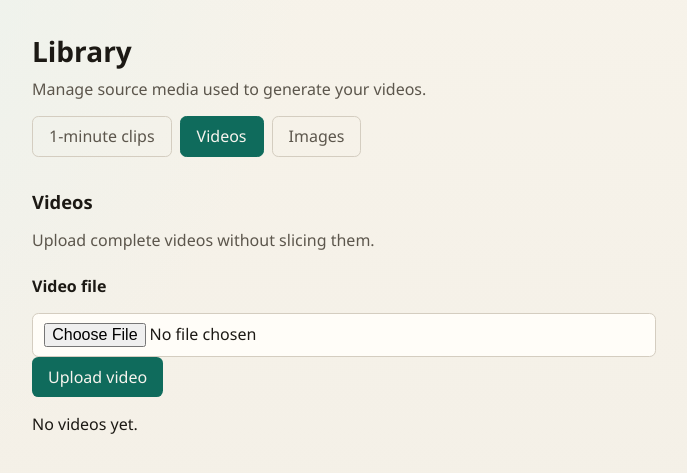
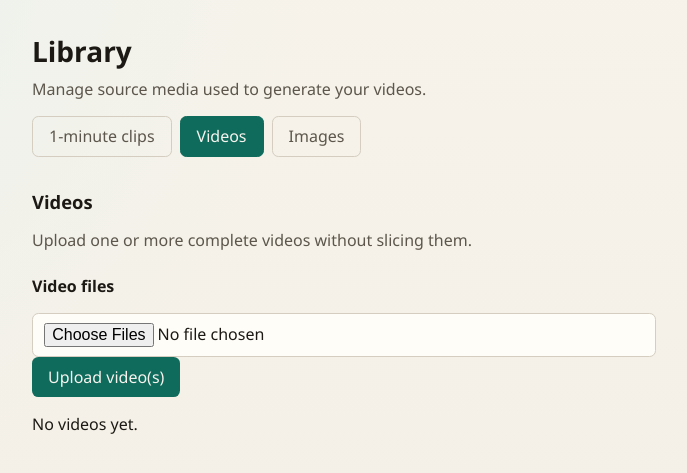
Before and after one commit to gonereng/viral-roblox, a FastAPI app: template src/roblox_viral/web/templates/library.html in a window 1280 px wide, after a click on "Videos". Shown: the part 75-548 px from the top of the page, without its empty margins (296-983 px from the left). Run offline with FastAPI, Linux system fonts and the light colour scheme; the template is opened without the code that fills it, so the values that code supplies are empty; parts of the project's set-up code (start-up, migrations or seed data) failed here and were passed over.

Commit message:
feat(web): allow () in video names and multi-upload on Videos tab
Co-authored-by: Cursor <cursoragent@cursor.com>

```diff
--- a/src/roblox_viral/web/app.py
+++ b/src/roblox_viral/web/app.py
@@ -250,28 +250,50 @@ def create_app(settings: Settings | None = None) -> FastAPI:
     @app.post("/library/videos/upload", response_model=None)
     async def library_video_upload(
         request: Request,
-        file: UploadFile = File(...),
+        files: list[UploadFile] = File(...),
         _: None = Depends(require_login),
     ) -> Response:
         settings = request.app.state.settings
-        try:
-            data = await _read_upload_capped(file)
-            saved = save_video(settings, file.filename or "", data)
-        except (ValueError, FileNotFoundError) as exc:
+        if not files:
             return templates.TemplateResponse(
                 request,
                 "library.html",
-                _library_ctx(settings, error=str(exc), tab="videos"),
+                _library_ctx(
+                    settings,
+                    error="Select at least one video file",
+                    tab="videos",
+                ),
                 status_code=400,
             )
+        saved_names: list[str] = []
+        errors: list[str] = []
+        for file in files:
+            name = file.filename or ""
+            if not name:
+                continue
+            try:
+                data = await _read_upload_capped(file)
+                saved = save_video(settings, name, data)
+                saved_names.append(saved.name)
+            except (ValueError, FileNotFoundError) as exc:
+                errors.append(f"{name}: {exc}")
+        if not saved_names:
+            detail = "; ".join(errors) if errors else "No video files uploaded"
+            return templates.TemplateResponse(
+                request,
+                "library.html",
+                _library_ctx(settings, error=detail, tab="videos"),
+                status_code=400,
+            )
+        message = (
+            f"Uploaded {len(saved_names)} video(s): {', '.join(saved_names)}."
+        )
+        if errors:
+            message += f" Some failed: {'; '.join(errors)}."
         return templates.TemplateResponse(
             request,
             "library.html",
-            _library_ctx(
-                settings,
-                message=f"Uploaded video: {saved.name}.",
-                tab="videos",
-            ),
+            _library_ctx(settings, message=message, tab="videos"),
         )
 
     @app.post("/library/videos/delete", response_model=None)
--- a/src/roblox_viral/web/library.py
+++ b/src/roblox_viral/web/library.py
@@ -10,7 +10,7 @@ from pathlib import Path
 from roblox_viral.render import RenderError, probe_duration_seconds, require_ffmpeg
 from roblox_viral.web.config import Settings
 
-_SAFE_NAME = re.compile(r"^[A-Za-z0-9._ -]+\.(mp4|mov|webm|mkv)$", re.I)
+_SAFE_NAME = re.compile(r"^[A-Za-z0-9._ ()-]+\.(mp4|mov|webm|mkv)$", re.I)
 _SAFE_IMAGE_NAME = re.compile(r"^[A-Za-z0-9._ -]+\.(jpg|jpeg|png|webp)$", re.I)
 MAX_UPLOAD_BYTES = 500_000_000
 MAX_IMAGE_UPLOAD_BYTES = 20_000_000
--- a/src/roblox_viral/web/templates/library.html
+++ b/src/roblox_viral/web/templates/library.html
@@ -68,13 +68,13 @@
   <section id="panel-videos" role="tabpanel" aria-labelledby="tab-videos"
            {% if tab != "videos" %}hidden{% endif %}>
     <h2>Videos</h2>
-    <p class="lede">Upload complete videos without slicing them.</p>
+    <p class="lede">Upload one or more complete videos without slicing them.</p>
     <form class="upload-form" method="post" action="/library/videos/upload"
           enctype="multipart/form-data">
-      <label for="video-file">Video file</label>
-      <input id="video-file" type="file" name="file"
+      <label for="video-file">Video files</label>
+      <input id="video-file" type="file" name="files" multiple
              accept=".mp4,.mov,.webm,.mkv,video/*" required>
-      <button type="submit">Upload video</button>
+      <button type="submit">Upload video(s)</button>
     </form>
 
     {% if videos %}
```
Also changed, not shown: tests/web/test_library.py (+10 -0 lines), tests/web/test_library_routes.py (+20 -1 lines).
